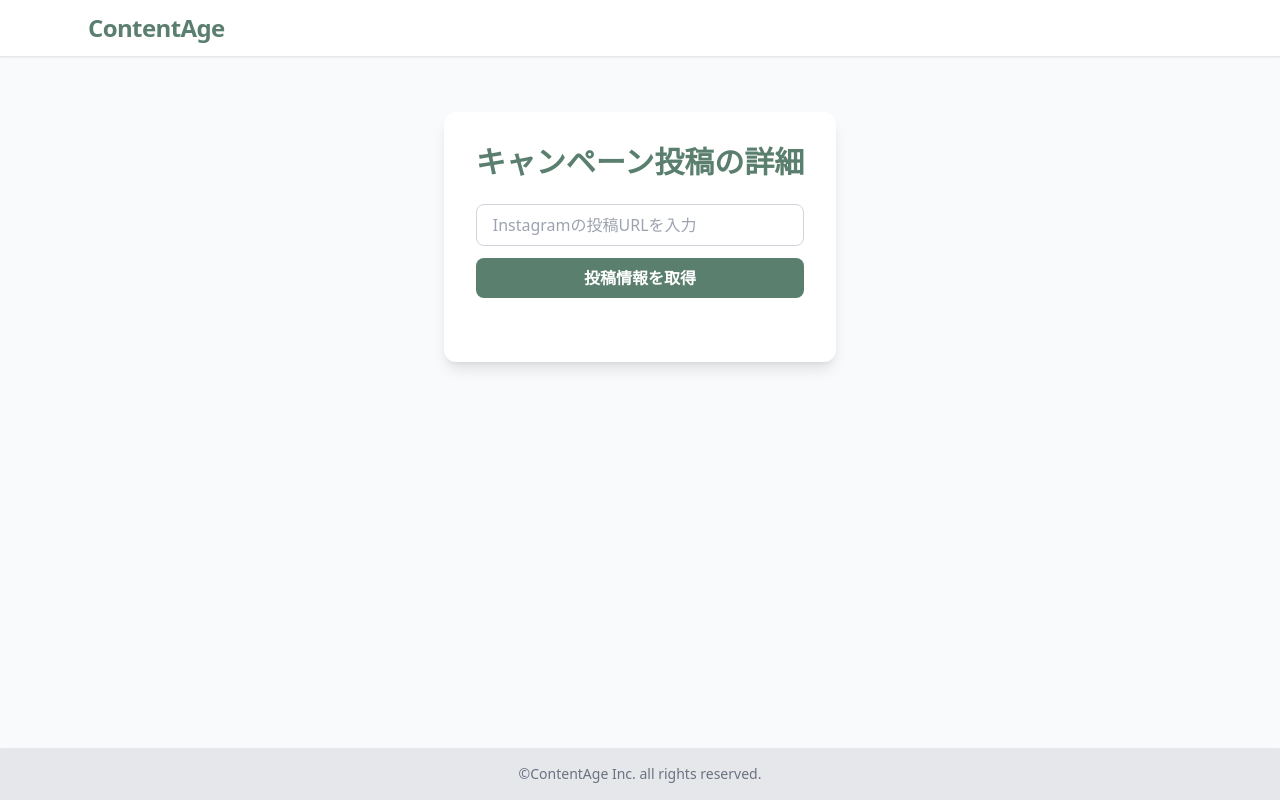
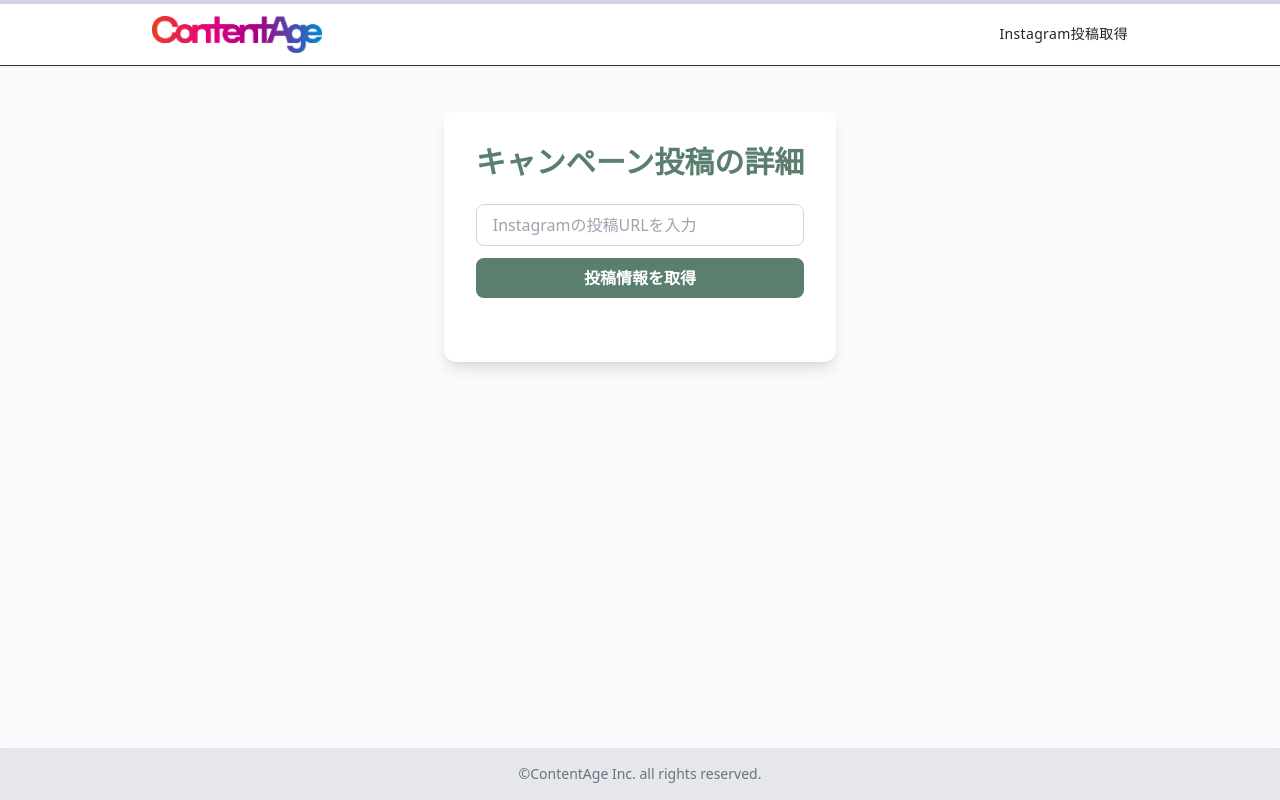
Before and after one commit to teishito/ContentAge-front, a Next.js app: page /instagram-post in a window 1280 px wide. Built offline with nearby package versions, Linux system fonts and the light colour scheme.

Commit message:
Update Header.jsx

```diff
--- a/components/Header.jsx
+++ b/components/Header.jsx
@@ -1,14 +1,34 @@
 import Link from "next/link";
+import Image from "next/image";
 
 export default function Header() {
   return (
-    <header className="fixed top-0 left-0 w-full bg-white border-b border-gray-200 z-50 shadow-sm">
-      <div className="max-w-6xl mx-auto flex justify-between items-center px-6 py-3">
-        <Link href="/">
-          <h1 className="text-[#5B7F6F] font-extrabold text-2xl tracking-tight hover:opacity-80 transition-opacity">
-            ContentAge
-          </h1>
+    <header className="fixed top-0 left-0 w-full z-50 bg-[var(--color-BG)] border-b border-[var(--color-BDB)] shadow-sm">
+      {/* 上部グラデーションライン */}
+      <div className="h-1 w-full bg-[var(--color-BGKEY)]">
+        <div className="h-full w-full bg-[var(--color-GradLG)]" />
+      </div>
+
+      <div className="max-w-5xl mx-auto flex justify-between items-center px-4 md:px-6 py-3">
+        <Link href="/" className="flex items-center gap-3">
+          <Image
+            src="/ContentAge.png" // ロゴパスを環境に合わせて変更
+            alt="ContentAge"
+            width={170}
+            height={32}
+            priority
+          />
         </Link>
+
+        {/* 右側メニュー（必要に応じて増やせる） */}
+        <nav className="hidden md:flex items-center gap-6 text-sm tracking-wide">
+          <Link
+            href="/instagram-post"
+            className="text-[var(--color-B)] hover:text-[var(--color-RED)] transition-colors"
+          >
+            Instagram投稿取得
+          </Link>
+        </nav>
       </div>
     </header>
   );
```
